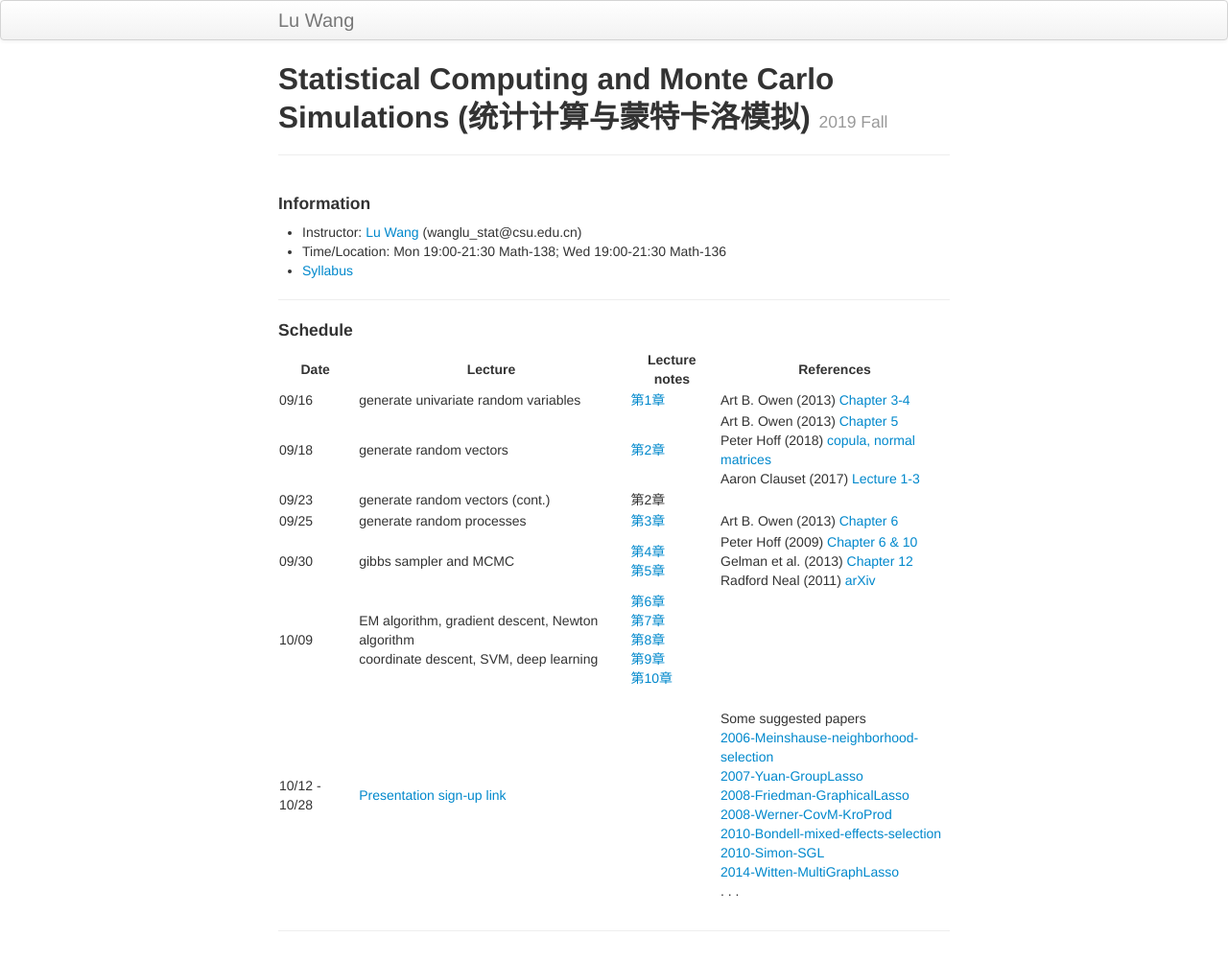
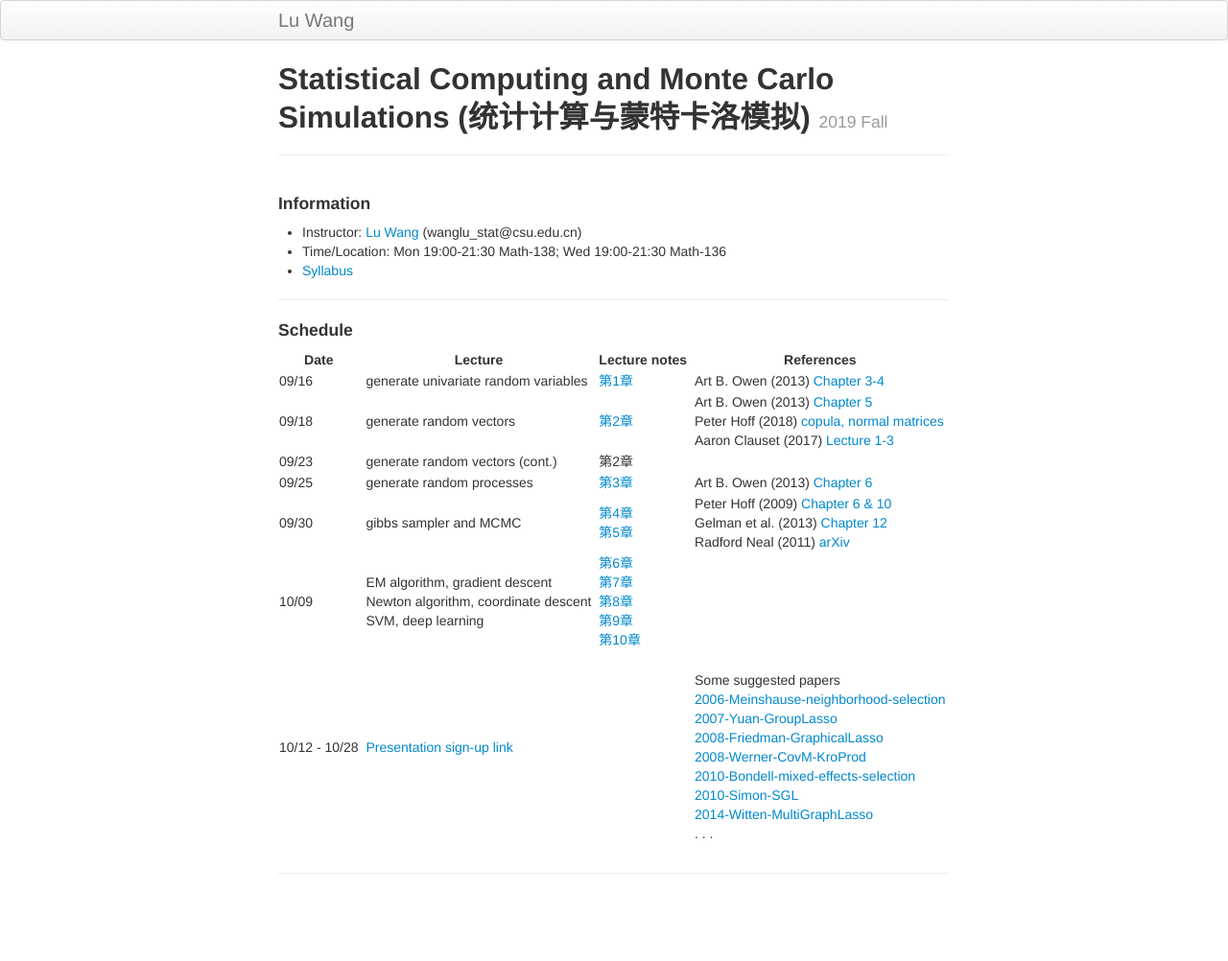
Before and after one commit to wangronglu/StatisticalComputing, a Jekyll site: the page built from index.md, in a window 1280 px wide. Shown: the whole page at 96% size. Built offline with Jekyll 4.4.1, drawn with Linux system fonts in a browser that asks for light colours; after the commit the page ends 942 px from its top, so only the background shows below that.

```diff
--- a/index.md
+++ b/index.md
@@ -20,5 +20,5 @@ description: Course Website
 | 09/23 || generate random vectors (cont.)  || 第2章 ||  |
 | 09/25 || generate random processes  || [第3章](Lectures/generate_process_online.pdf) || Art B. Owen (2013) [Chapter 6](https://statweb.stanford.edu/~owen/mc/) |
 | 09/30 || gibbs sampler and MCMC  || [第4章](Lectures/gibbs_sampler.pdf) <br> [第5章](Lectures/Metropolis-Hastings_online.pdf) || Peter Hoff (2009) [Chapter 6 & 10](https://www.springer.com/gp/book/9780387922997) <br> Gelman et al. (2013) [Chapter 12](https://www.taylorfrancis.com/books/9780429113079) <br> Radford Neal (2011) [arXiv](https://arxiv.org/abs/1206.1901) |
-| 10/09 || EM algorithm, gradient descent, Newton algorithm <br> coordinate descent, SVM, deep learning  || [第6章](Lectures/EM_algorithm.pdf) <br> [第7章](Lectures/gradient_descent.pdf) <br> [第8章](Lectures/newton_raphson.pdf) <br> [第9章](Lectures/coord_descent_online.pdf) <br> [第10章](Lectures/SVM_KKT_online.pdf) ||  |
+| 10/09 || EM algorithm, gradient descent <br> Newton algorithm, coordinate descent <br> SVM, deep learning  || [第6章](Lectures/EM_algorithm.pdf) <br> [第7章](Lectures/gradient_descent.pdf) <br> [第8章](Lectures/newton_raphson.pdf) <br> [第9章](Lectures/coord_descent_online.pdf) <br> [第10章](Lectures/SVM_KKT_online.pdf) ||  |
 | 10/12 - 10/28 ||  [Presentation sign-up link](https://docs.qq.com/sheet/DRHdUU1hIeVB5Z2ln?c=B32A0A0)  ||  || <br> Some suggested papers <br> [2006-Meinshause-neighborhood-selection](Papers/2006-Meinshausen-neighborhood-selection.pdf) <br> [2007-Yuan-GroupLasso](Papers/2007-Yuan-GroupLasso.pdf) <br> [2008-Friedman-GraphicalLasso](Papers/2008-Friedman-GraphicalLasso.pdf) <br> [2008-Werner-CovM-KroProd](Papers/2008-Werner-CovM-KroProd.pdf) <br> [2010-Bondell-mixed-effects-selection](Papers/2010-Bondell-LMMsel.pdf) <br> [2010-Simon-SGL](Papers/2010-Simon-SGLpaper.pdf) <br> [2014-Witten-MultiGraphLasso](Papers/2014-Witten-TwoGaussNet.pdf) <br> . . . |
```
